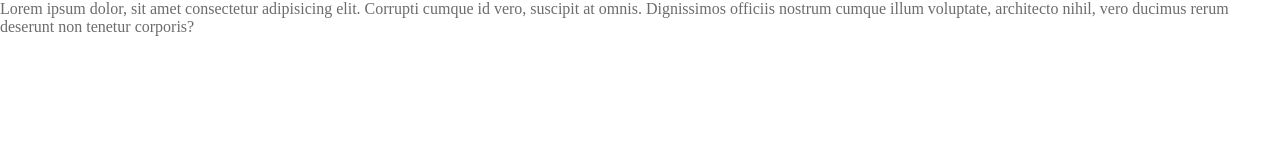
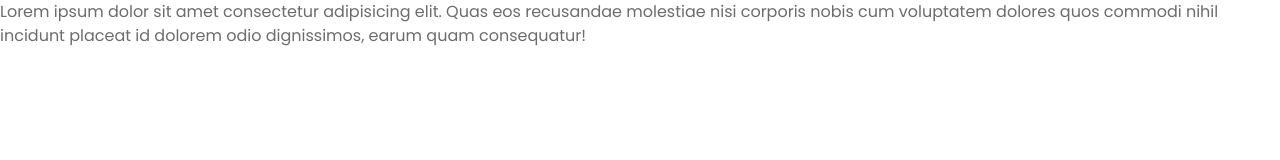
Before and after one commit to Paulo-Strife/travelgram, a plain HTML site: page index.html in a window 1280 px wide. Drawn offline with Linux system fonts and the light colour scheme.

Commit message:
Organizando as fontes do projeto

```diff
--- a/index.html
+++ b/index.html
@@ -1,14 +1,15 @@
 <!DOCTYPE html>
 <html lang="ptbr">
 <head>
+    <link rel="preconnect" href="https://fonts.googleapis.com">
+    <link rel="preconnect" href="https://fonts.gstatic.com" crossorigin>
+    <link href="https://fonts.googleapis.com/css2?family=Poppins:wght@400;700&display=swap" rel="stylesheet">
     <meta charset="UTF-8">
     <meta name="viewport" content="width=device-width, initial-scale=1.0">
     <title>travelgram / Perfil de viagens</title>
     <link rel="stylesheet" href="style/index.css">
 </head>
 <body>
-    <p>
-        Lorem ipsum dolor, sit amet consectetur adipisicing elit. Corrupti cumque id vero, suscipit at omnis. Dignissimos officiis nostrum cumque illum voluptate, architecto nihil, vero ducimus rerum deserunt non tenetur corporis?
-    </p>
+    <p>Lorem ipsum dolor sit amet consectetur adipisicing elit. Quas eos recusandae molestiae nisi corporis nobis cum voluptatem dolores quos commodi nihil incidunt placeat id dolorem odio dignissimos, earum quam consequatur!</p>
 </body>
 </html>
--- a/style/global.css
+++ b/style/global.css
@@ -12,9 +12,16 @@
     --shape-transparency: #ffffff8f;
     --text-color-primary: #313131;
     --text-color-secundary: #6C6C6C;
+    --font-family: "Poppins", sans-serif;
+    --text-large: bold, 32px/125% var(--font-family);
+    --text-md: 14px/170% var(--font-family);
+    --text-sm: 12px/170% var(--font-family);
+    --text: 16px/150% var(--font-family);
 }
 
 body {
     background-color: var(--background-color);
     color: var(--text-color-secundary);
+    font: var(--text);
+
 }
```
